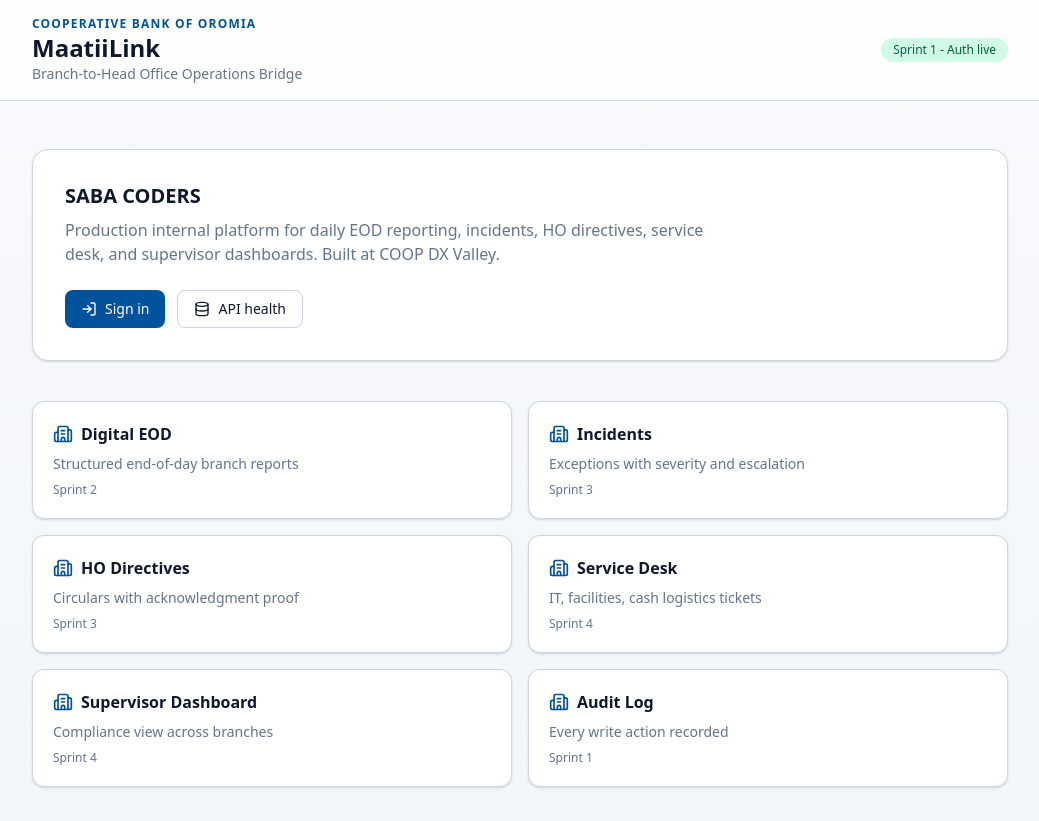
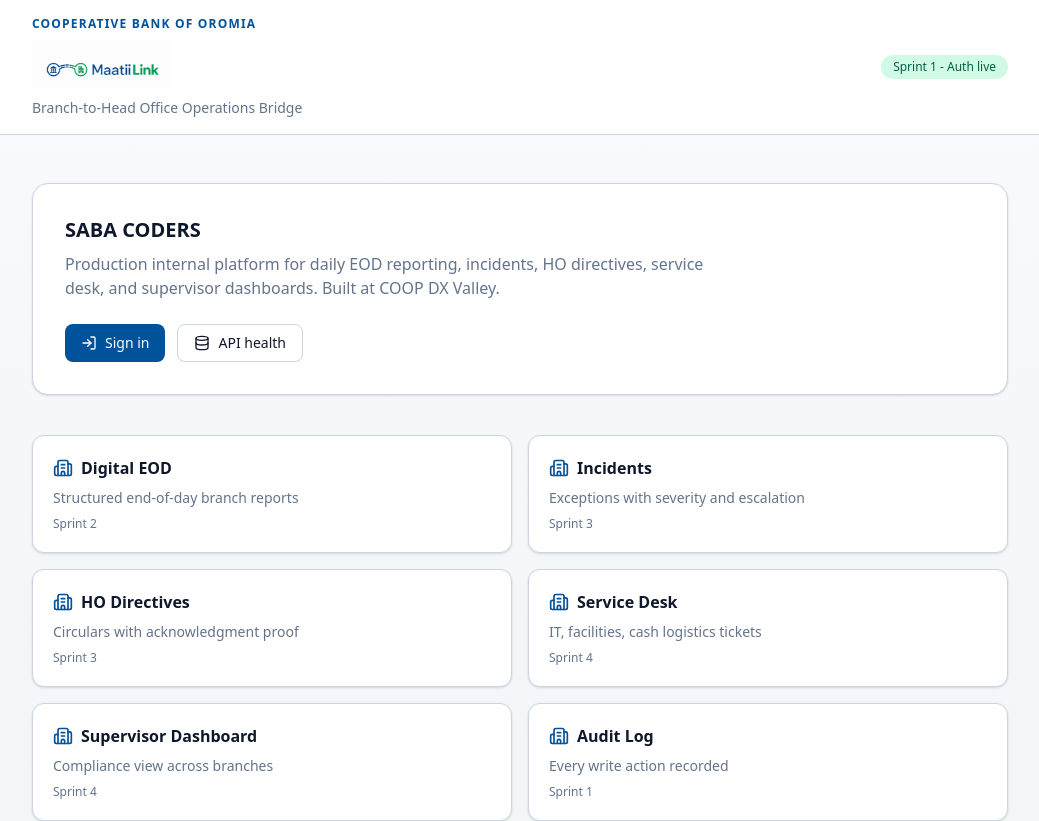
Before and after one commit to HiwotBelay/MaatiiLink, a Next.js app: page / in a window 1280 px wide. Shown: the top 821 px of the page, without its empty margins (120-1159 px from the left). Built offline with nearby package versions, Linux system fonts and the light colour scheme.

Commit message:
feat: MaatiiLink branding and staging auth improvements

```diff
--- a/src/app/login/page.tsx
+++ b/src/app/login/page.tsx
@@ -1,5 +1,6 @@
 import { Suspense } from "react";
 import Link from "next/link";
+import { MaatiiLinkLogo } from "@/components/brand/MaatiiLinkLogo";
 import { LoginForm } from "@/components/auth/LoginForm";
 
 export default function LoginPage() {
@@ -9,7 +10,9 @@
         <p className="text-xs font-semibold uppercase tracking-widest text-[#00529b]">
           Cooperative Bank of Oromia
         </p>
-        <h1 className="mt-1 text-2xl font-bold text-slate-900">MaatiiLink</h1>
+        <div className="mt-3 mb-2">
+          <MaatiiLinkLogo height={44} priority />
+        </div>
         <p className="mb-6 text-sm text-slate-500">Sign in to your branch account</p>
         <Suspense fallback={<p className="text-sm text-slate-500">Loading…</p>}>
           <LoginForm />
--- a/src/app/page.tsx
+++ b/src/app/page.tsx
@@ -1,5 +1,6 @@
 import Link from "next/link";
 import { Building2, CheckCircle2, Database, LogIn } from "lucide-react";
+import { MaatiiLinkLogo } from "@/components/brand/MaatiiLinkLogo";
 
 const modules = [
   {
@@ -43,8 +44,10 @@
             <p className="text-xs font-semibold uppercase tracking-widest text-[var(--primary)]">
               Cooperative Bank of Oromia
             </p>
-            <h1 className="text-2xl font-bold text-foreground">MaatiiLink</h1>
-            <p className="text-sm text-muted-foreground">
+            <div className="mt-2">
+              <MaatiiLinkLogo height={48} priority />
+            </div>
+            <p className="mt-1 text-sm text-muted-foreground">
               Branch-to-Head Office Operations Bridge
             </p>
           </div>
--- /dev/null
+++ b/src/components/brand/MaatiiLinkLogo.tsx
@@ -0,0 +1,41 @@
+import Image from "next/image";
+import Link from "next/link";
+
+type Props = {
+  href?: string;
+  /** Display height in px; width scales automatically */
+  height?: number;
+  className?: string;
+  priority?: boolean;
+};
+
+export function MaatiiLinkLogo({
+  href,
+  height = 40,
+  className = "",
+  priority = false,
+}: Props) {
+  const width = Math.round(height * 4.2);
+
+  const img = (
+    <Image
+      src="/maatiilink-logo.png"
+      alt="MaatiiLink"
+      width={width}
+      height={height}
+      priority={priority}
+      className={`h-auto w-auto object-contain object-left ${className}`}
+      style={{ maxHeight: height, width: "auto" }}
+    />
+  );
+
+  if (href) {
+    return (
+      <Link href={href} className="inline-flex shrink-0 items-center">
+        {img}
+      </Link>
+    );
+  }
+
+  return <span className="inline-flex shrink-0 items-center">{img}</span>;
+}
--- a/src/components/layout/AppShell.tsx
+++ b/src/components/layout/AppShell.tsx
@@ -1,5 +1,6 @@
 import Link from "next/link";
 import type { Role } from "@prisma/client";
+import { MaatiiLinkLogo } from "@/components/brand/MaatiiLinkLogo";
 import { LogoutButton } from "./LogoutButton";
 import { hasPermission, Permission } from "@/lib/rbac";
 
@@ -29,9 +30,7 @@
       <header className="border-b border-slate-200 bg-white">
         <div className="mx-auto flex max-w-6xl flex-wrap items-center justify-between gap-4 px-4 py-3">
           <div className="flex items-center gap-6">
-            <Link href="/dashboard" className="font-semibold text-[#00529b]">
-              MaatiiLink
-            </Link>
+            <MaatiiLinkLogo href="/dashboard" height={36} priority />
             <nav className="flex gap-4 text-sm">
               {nav.map((item) => (
                 <Link
```
Also changed, not shown: public/maatiilink-logo.png (added).
